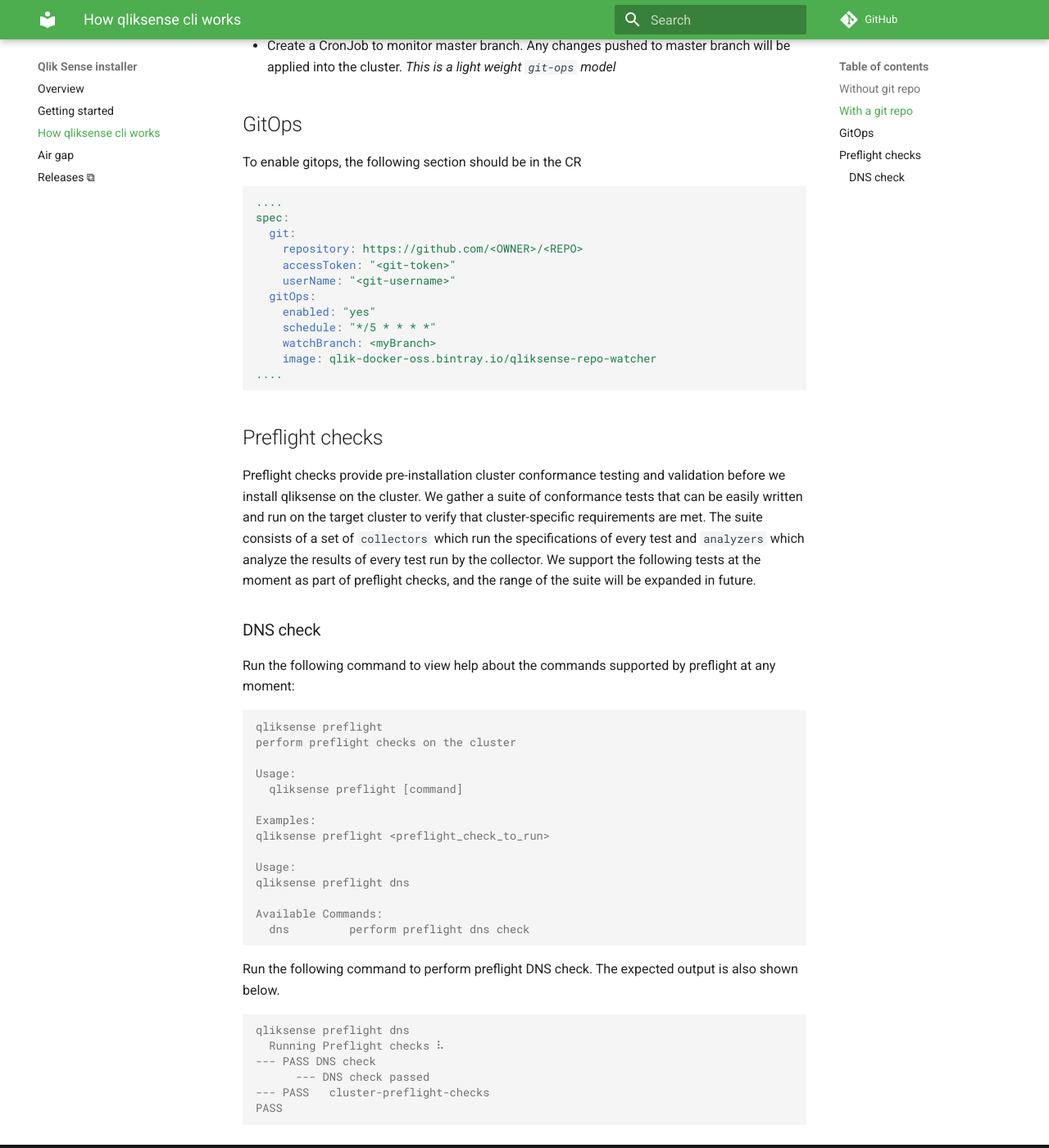
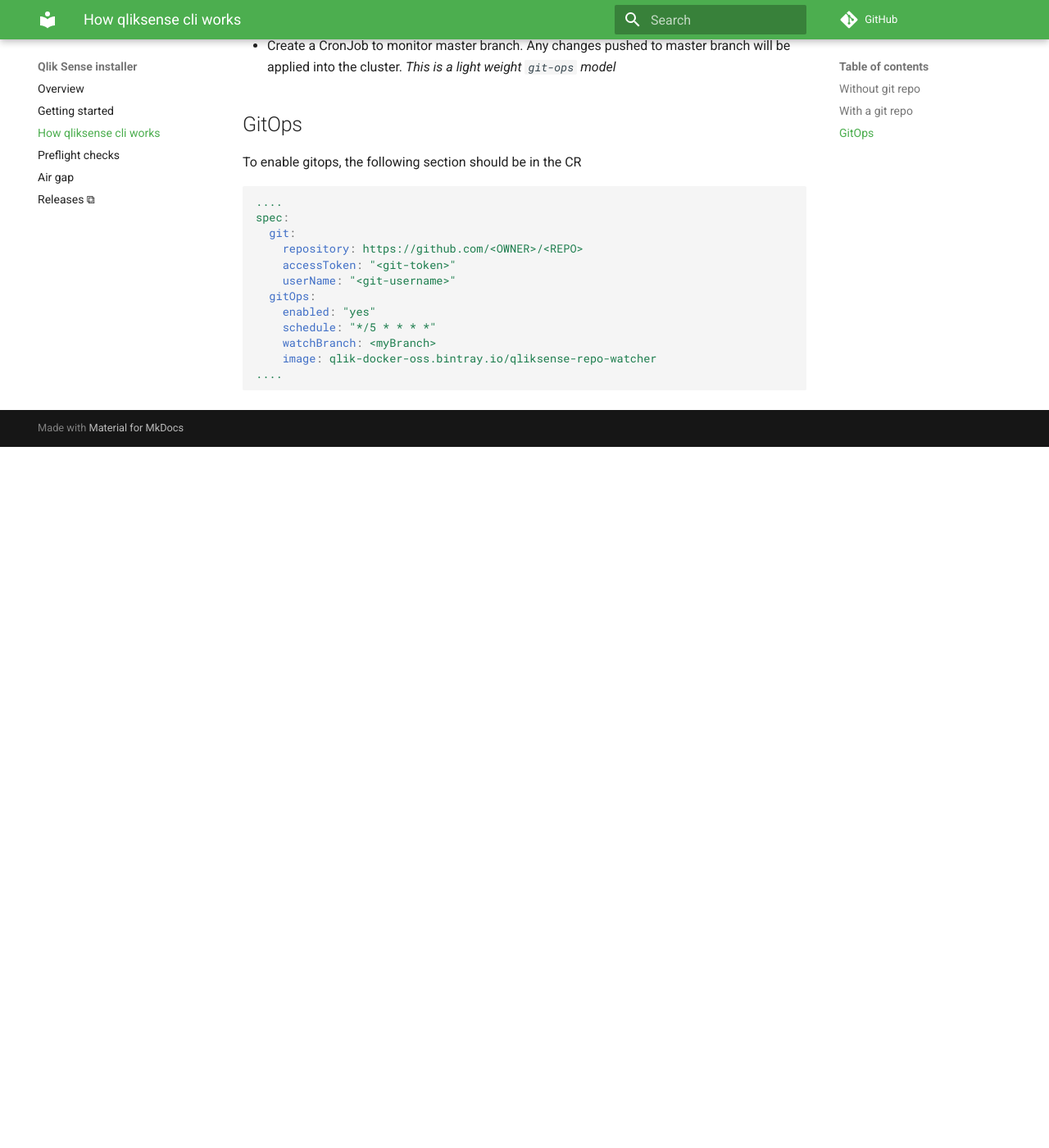
Before and after one commit to qlik-oss/sense-installer, an MkDocs documentation site: the page built from docs/concepts.md, in a window 1280 px wide and 1400 px high, scrolled down 1927 px. Shown: the whole window at 82% size. Built offline with MkDocs 1.6.1 and Material for MkDocs 9.7.7, drawn with Linux system fonts in a browser that asks for light colours; comment, search, counter and statistics services are not loaded; after the commit the page ends 2472 px from its top, so only the background shows below that.

Commit message:
updated docs with new commands

````diff
--- a/docs/concepts.md
+++ b/docs/concepts.md
@@ -94,37 +94,3 @@
     image: qlik-docker-oss.bintray.io/qliksense-repo-watcher
 ....
 ```
-
-##Preflight checks
-Preflight checks provide pre-installation cluster conformance testing and validation before we install qliksense on the cluster. We gather a suite of conformance tests that can be easily written and run on the target cluster to verify that cluster-specific requirements are met.
-The suite consists of a set of `collectors` which run the specifications of every test and `analyzers` which analyze the results of every test run by the collector.
-We support the following tests at the moment as part of preflight checks, and the range of the suite will be expanded in future.
-
-### DNS check
-Run the following command to view help about the commands supported by preflight at any moment:
-```console
-qliksense preflight
-perform preflight checks on the cluster
-
-Usage:
-  qliksense preflight [command]
-
-Examples:
-qliksense preflight <preflight_check_to_run>
-
-Usage:
-qliksense preflight dns
-
-Available Commands:
-  dns         perform preflight dns check
-```
-
-Run the following command to perform preflight DNS check. The expected output is also shown below.
-```console
-qliksense preflight dns
-  Running Preflight checks ⠧
---- PASS DNS check
-      --- DNS check passed
---- PASS   cluster-preflight-checks
-PASS
-```
--- a/mkdocs.yml
+++ b/mkdocs.yml
@@ -18,5 +18,6 @@
   - Overview: index.md
   - getting_started.md
   - concepts.md
+  - preflight_checks.md
   - air_gap.md
   - Releases ⧉: https://github.com/qlik-oss/sense-installer/releases
````
Also changed, not shown: docs/preflight_checks.md (added, +100 -0 lines), 1 other file.
